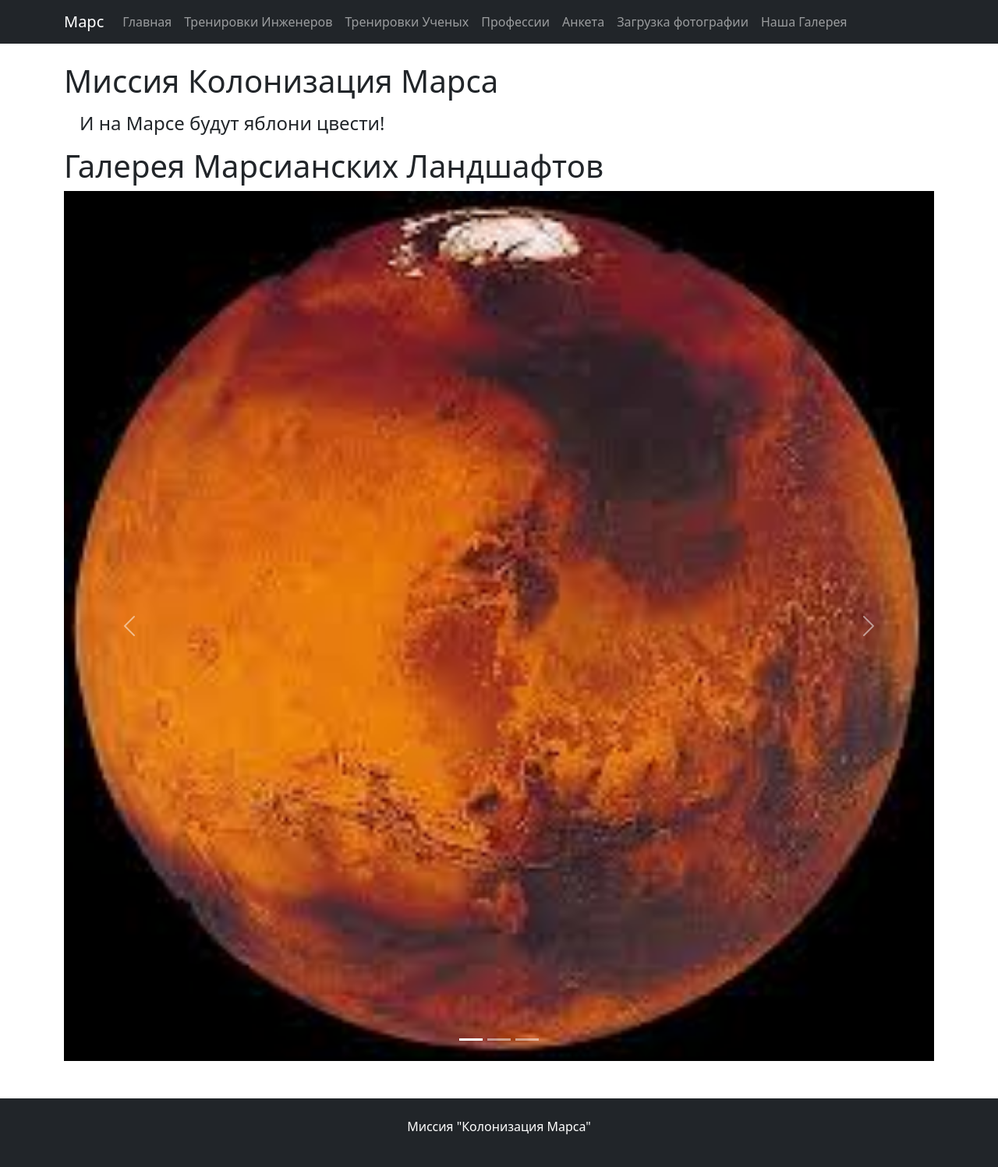
After one commit to CALLIA121/marsian_mission_code, a Flask app: page /gallery in a window 1280 px wide. The commit adds this page. Shown: the whole page at 78% size. Run offline with Flask 3, Linux system fonts and the light colour scheme.

Commit message:
MarsPhoto

```diff
--- a/server.py
+++ b/server.py
@@ -91,5 +91,10 @@
         return render_template('upload_photo.html', photo_url=file_path)
 
 
+@app.route('/gallery')
+def gallery():
+    return render_template('gallery.html')
+
+
 if __name__ == '__main__':
     app.run(debug=True)
--- a/templates/base.html
+++ b/templates/base.html
@@ -34,6 +34,9 @@
                     <li class="nav-item">
                         <a class="nav-link" href="/upload_photo">Загрузка фотографии</a>
                     </li>
+                    <li class="nav-item">
+                        <a class="nav-link" href="/gallery">Наша Галерея</a>
+                    </li>
                 </ul>
             </div>
         </div>
--- /dev/null
+++ b/templates/gallery.html
@@ -0,0 +1,29 @@
+{% extends "base.html" %}
+
+{% block content %}
+    <h1>Галерея Марсианских Ландшафтов</h1>
+    <div id="marsCarousel" class="carousel slide" data-bs-ride="carousel">
+        <div class="carousel-indicators">
+            <button type="button" data-bs-target="#marsCarousel" data-bs-slide-to="0" class="active"></button>
+            <button type="button" data-bs-target="#marsCarousel" data-bs-slide-to="1"></button>
+            <button type="button" data-bs-target="#marsCarousel" data-bs-slide-to="2"></button>
+        </div>
+        <div class="carousel-inner">
+            <div class="carousel-item active">
+                <img src="{{ url_for('static', filename='img/mars1.jpg') }}" class="d-block w-100" alt="Марс 1">
+            </div>
+            <div class="carousel-item">
+                <img src="{{ url_for('static', filename='img/mars2.jpg') }}" class="d-block w-100" alt="Марс 2">
+            </div>
+            <div class="carousel-item">
+                <img src="{{ url_for('static', filename='img/mars3.jpg') }}" class="d-block w-100" alt="Марс 3">
+            </div>
+        </div>
+        <button class="carousel-control-prev" type="button" data-bs-target="#marsCarousel" data-bs-slide="prev">
+            <span class="carousel-control-prev-icon"></span>
+        </button>
+        <button class="carousel-control-next" type="button" data-bs-target="#marsCarousel" data-bs-slide="next">
+            <span class="carousel-control-next-icon"></span>
+        </button>
+    </div>
+{% endblock %}
```
Also changed, not shown: static/img/images.png (deleted), static/img/mars1.jpg (added), static/img/mars2.jpg (added), static/img/mars3.jpg (added).
